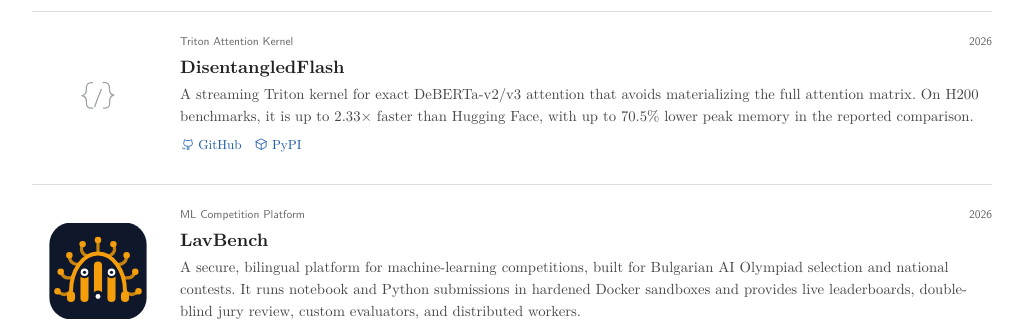
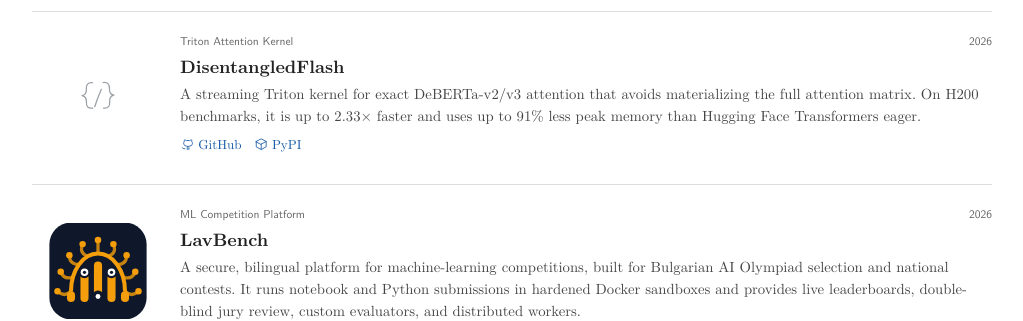
Before and after one commit to delyan-boychev/delyan-boychev.github.io, a Jekyll site: the page built from index.html, in a window 1280 px wide and 900 px high, scrolled down 2166 px. Shown: the part 178-499 px from the top of the window, without its empty margins (128-1151 px from the left). Built offline with Jekyll 4.4.1, drawn with Linux system fonts in a browser that asks for light colours.

Commit message:
Fixed disentagled

```diff
--- a/_data/projects.yml
+++ b/_data/projects.yml
@@ -13,7 +13,7 @@
   start: "Aug. 2026"
   end: "Present"
   sort_key: "9999-99-2026-08"
-  summary: "A streaming Triton kernel for exact DeBERTa-v2/v3 attention that avoids materializing the full attention matrix. On H200 benchmarks, it is up to 2.33× faster than Hugging Face, with up to 70.5% lower peak memory in the reported comparison."
+  summary: "A streaming Triton kernel for exact DeBERTa-v2/v3 attention that avoids materializing the full attention matrix. On H200 benchmarks, it is up to 2.33× faster and uses up to 91% less peak memory than Hugging Face Transformers eager."
   primary_url: "https://github.com/delyan-boychev/disentangled-flash"
   links:
     - label: "GitHub"
```
Also changed, not shown: 2 other files.
